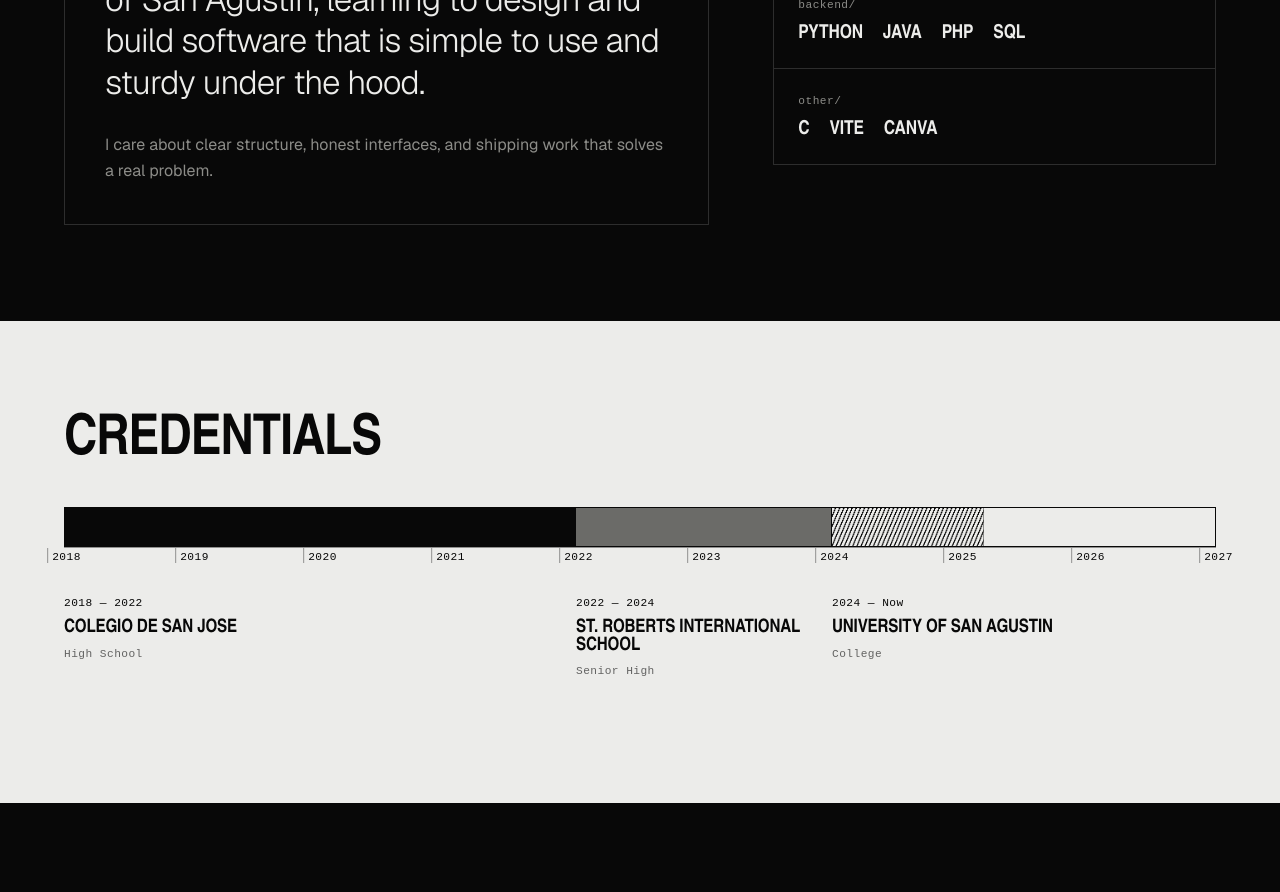
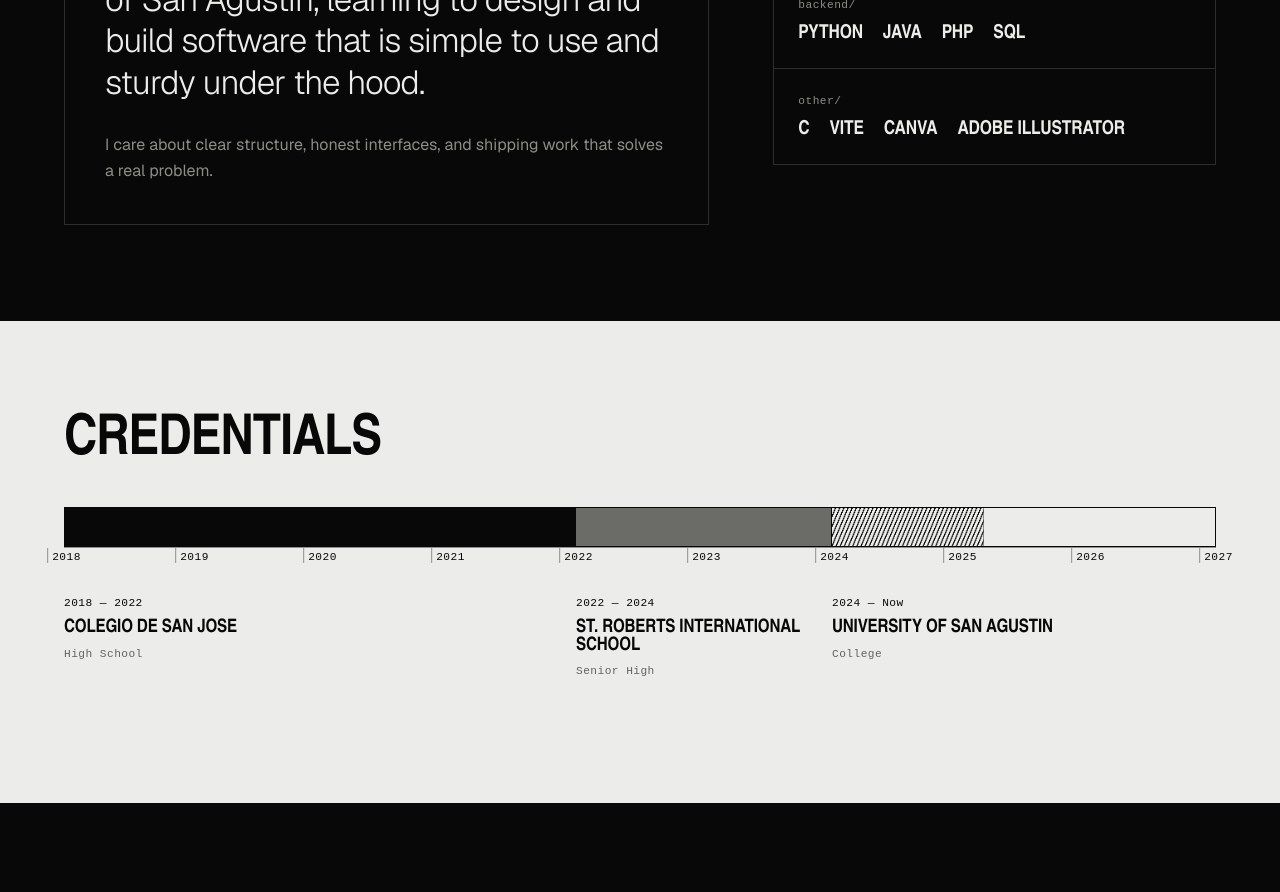
Before and after one commit to DeghneG/Sonza-DigitalPortfolio, a React (Vite) app: page / in a window 1280 px wide. Shown: the part 1080-1972 px from the top of the page. Built offline with nearby package versions, Linux system fonts and the light colour scheme; a web font is replaced by a local one.

Commit message:
Add Adobe Illustrator to stack
Co-Authored-By: Claude Sonnet 5.5 <noreply@anthropic.com>

```diff
--- a/src/content/site.ts
+++ b/src/content/site.ts
@@ -55,7 +55,7 @@ export const about = {
   stack: [
     { name: 'frontend', items: ['JavaScript', 'TypeScript', 'React', 'Tailwind CSS', 'GSAP'] },
     { name: 'backend', items: ['Python', 'Java', 'PHP', 'SQL'] },
-    { name: 'other', items: ['C', 'Vite', 'Canva'] },
+    { name: 'other', items: ['C', 'Vite', 'Canva', 'Adobe Illustrator'] },
   ],
 }
 
```
